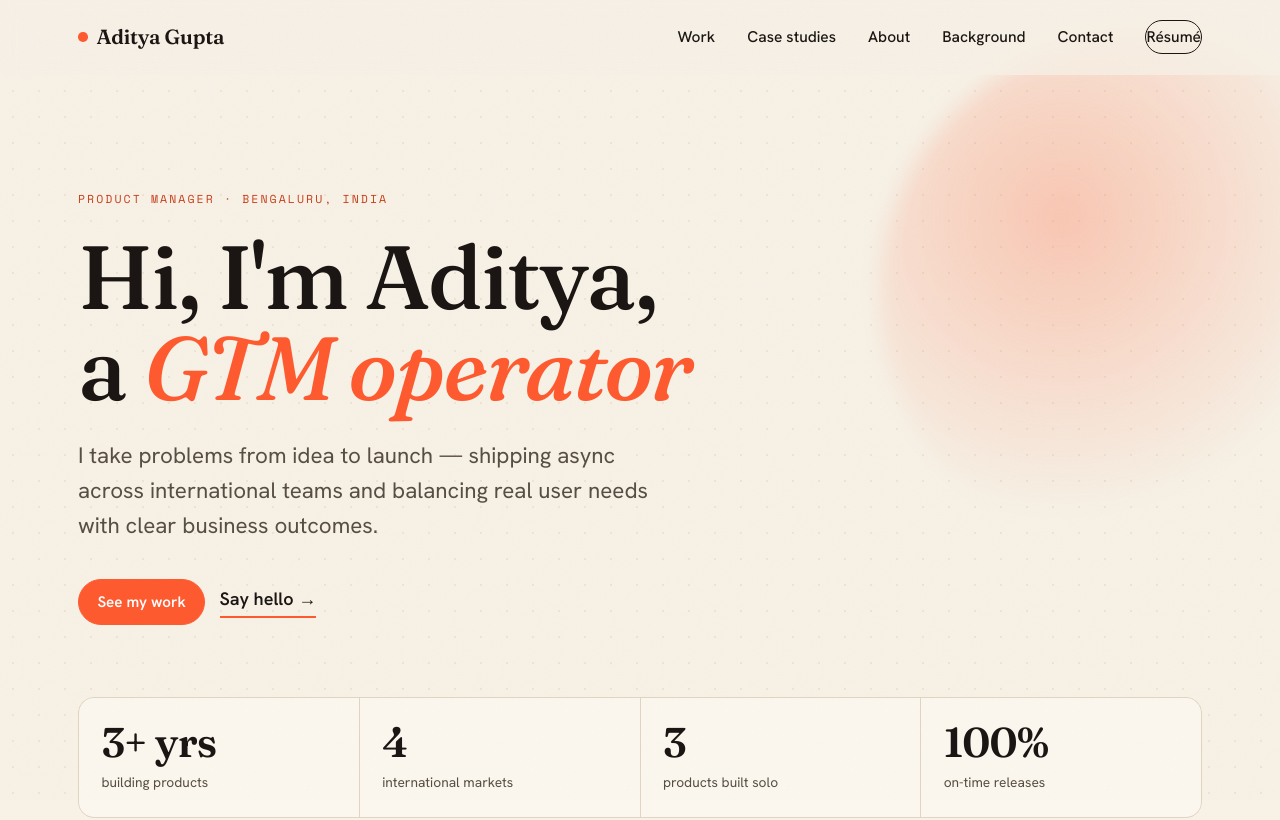
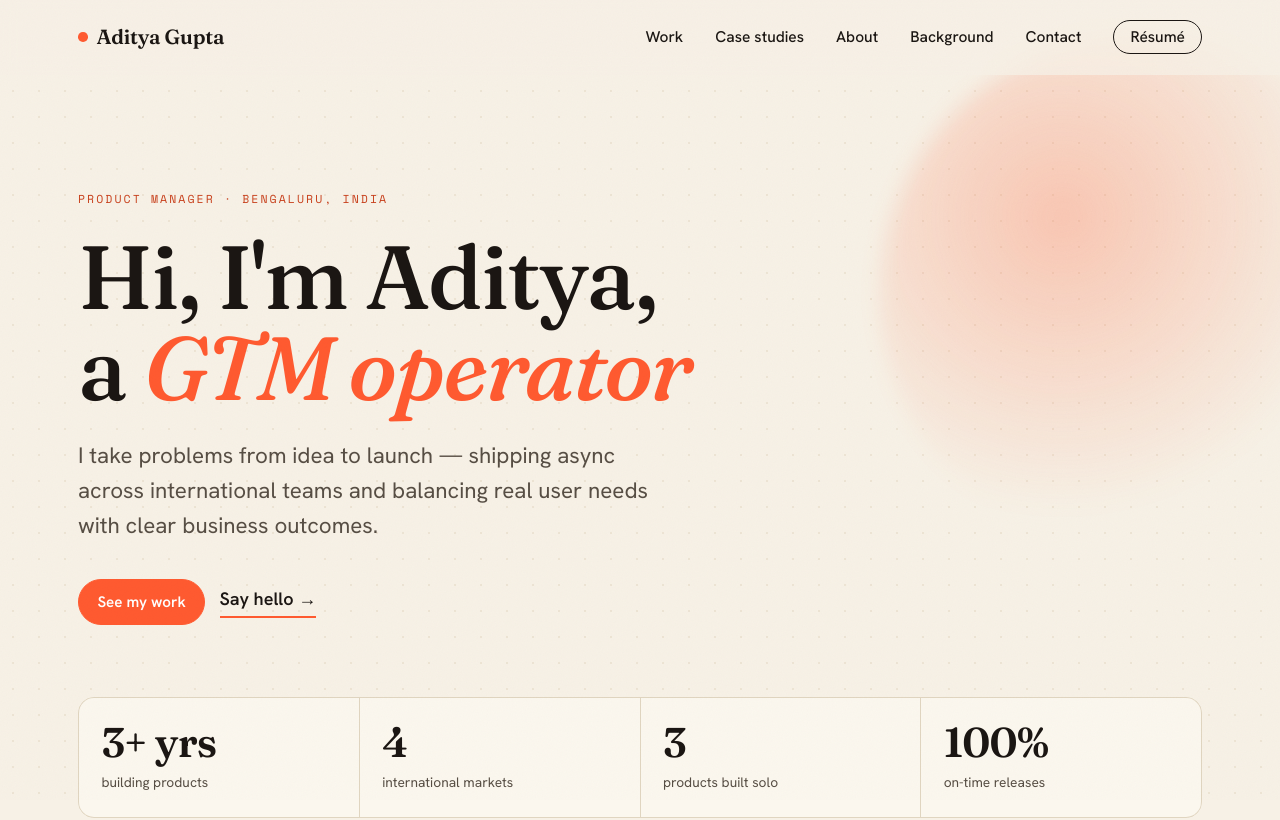
Before and after one commit to Aditya-Gupta-Data/Product-Portfolio, a plain HTML site: page index.html in a window 1280 px wide. Shown: the top 820 px of the page. Drawn offline with nearby package versions, Linux system fonts and the light colour scheme.

Commit message:
Update index.html

```diff
--- a/index.html
+++ b/index.html
@@ -292,7 +292,7 @@
         <a href="#about">About</a>
         <a href="#background">Background</a>
         <a href="#contact">Contact</a>
-        <a class="btn" href="#" id="resume">Résumé</a>
+        <a class="btn" href="#" id="resume" style="padding-left: 1rem;padding-right: 1rem">Résumé</a>
       </div>
       <button class="menu-btn" id="menuBtn">Menu</button>
     </nav>
```
